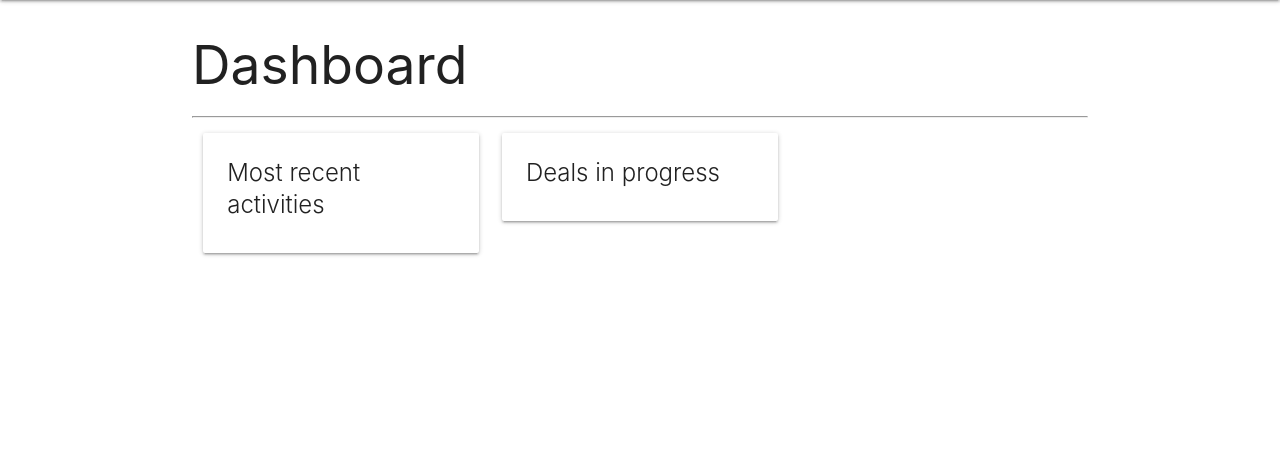
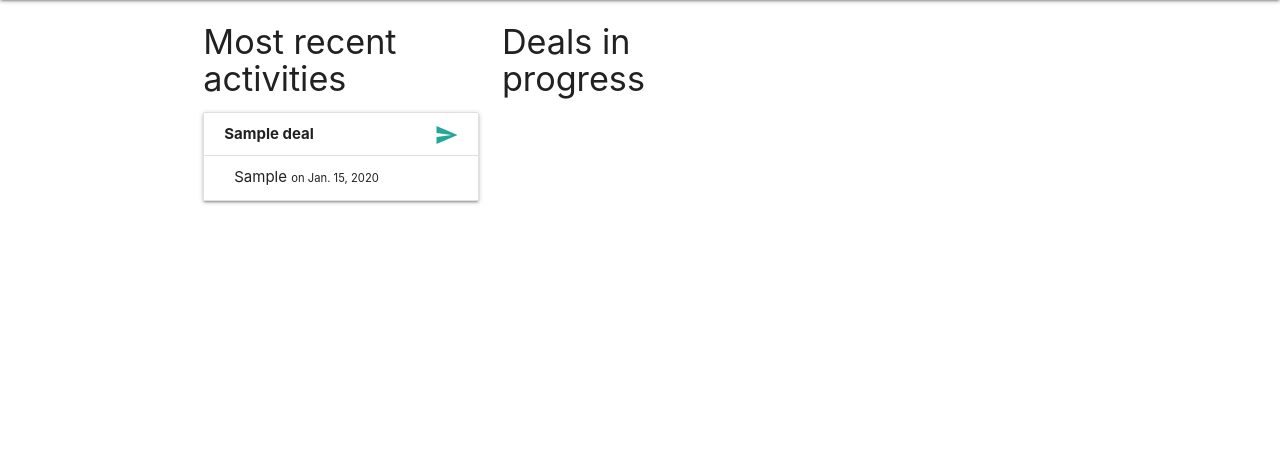
Before and after one commit to kenneychan/creatorWallet, a Django app: page /dashboard/ in a window 1280 px wide. Shown: the part 64-519 px from the top of the page. Run offline with Django 4.2, Linux system fonts and the light colour scheme; a user stored in the database is signed in; tables that the repository leaves empty hold one stand-in row (values such as "Sample post").

Commit message:
styled attachment section, added code to check for broken image for platform latest stream, styled dashboard (but more to come)

```diff
--- a/creatorwallet/main_app/templates/dashboard.html
+++ b/creatorwallet/main_app/templates/dashboard.html
@@ -2,37 +2,47 @@
 {% block content %}
 
 <div class="container">
-  <div class="">
-    <h2>Dashboard</h2>
-  </div>
-
-  <hr>
-
   <div class="row">
     <div class="col s4">
-      <div class="card hoverable">
-        <div class="card-content">
-          <span class="card-title">Most recent activities</span>
-
-        </div>
-      </div>
+      <h4 class="header">Most recent activities</h4>
+        {% for deal in deals %}
+          <ul class="card collection with-header hoverable">
+            <li class="collection-header">
+              <b>{{deal.name}}</b><a href="{% url 'detail' deal.id %}" class="secondary-content"><i class="material-icons">send</i></a>
+            </li>
+            {% for activity in deal.activity_set.all %}
+            {% if forloop.first %}
+            <li class="collection-item">
+              <div>{{activity.activity}} <small>on {{activity.date}}</small></div>
+            </li>
+            {% endif %}
+            {% endfor %}
+          </ul>
+        {% endfor %}
     </div>
     <div class="col s4">
-      <div class="card hoverable">
-        <div class="card-content">
-          <span class="card-title">Deals in progress</span>
-            {% for deal in deals %}
-              {% if deal.done != True %}
-                {{ deal.name }}
-              {% endif %}
-            {% endfor %}
+      <h4 class="header">Deals in progress</h4>
+      {% for deal in deals %}
+      {% if not deal.done %}
+        <div class="card hoverable">
+          <div class="card-content">
+            <b>{{deal.name}} </b><small>due on {{deal.due_date}}</small>
+            <a href="{% url 'detail' deal.id %}" class="secondary-content"><i
+                class="material-icons">send</i></a>
           </div>
         </div>
-      </div>
+      {% endif %}
+      {% endfor %}
     </div>
   </div>
   <div class="row">
+    <div class="col s12">
+      <div class="card">
+
+      </div>
+    </div>
 
   </div>
 </div>
+
 {% endblock %}
```
Also changed, not shown: creatorwallet/main_app/templates/deals/detail.html (+13 -7 lines), creatorwallet/main_app/templates/platforms/details.html (+6 -1 lines).
